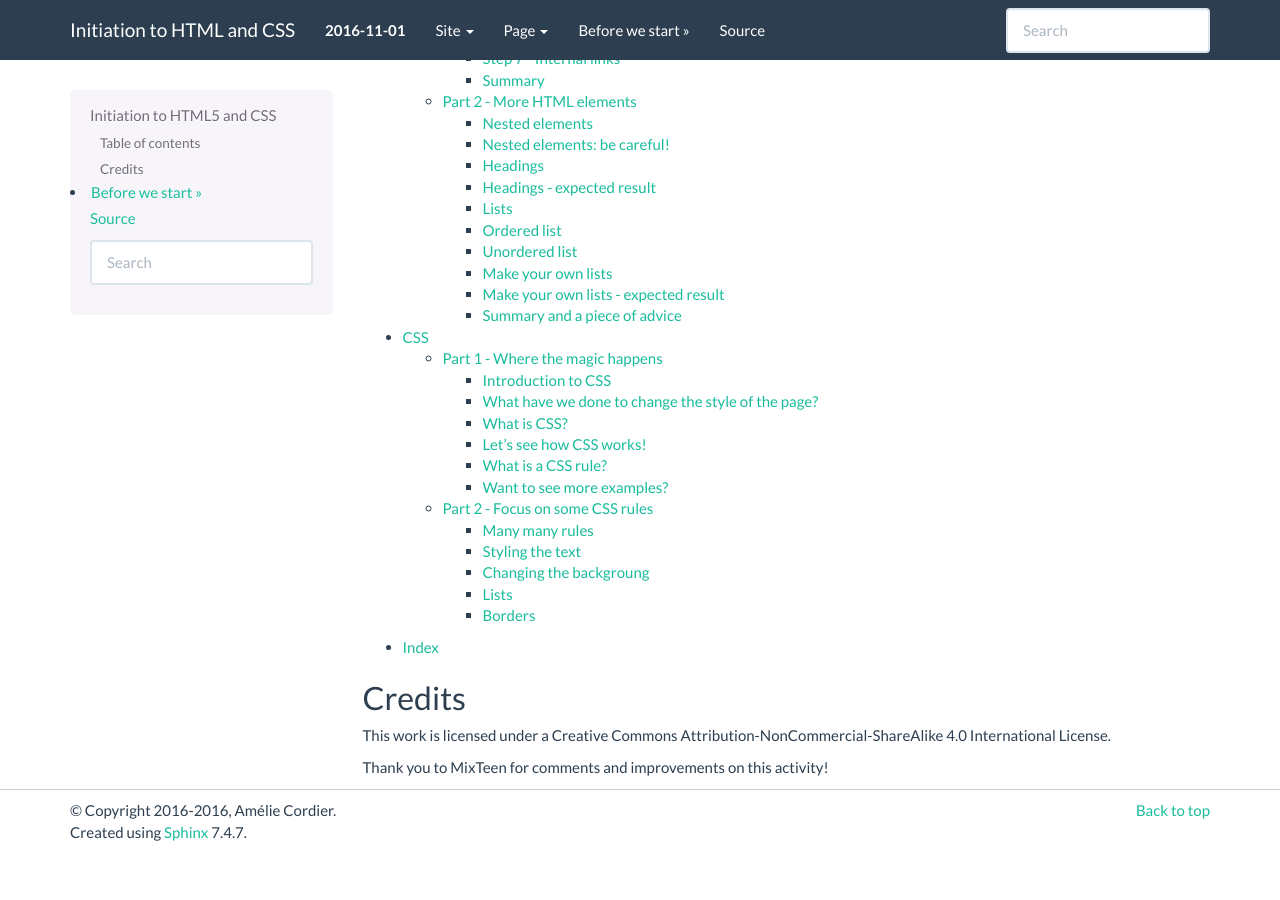
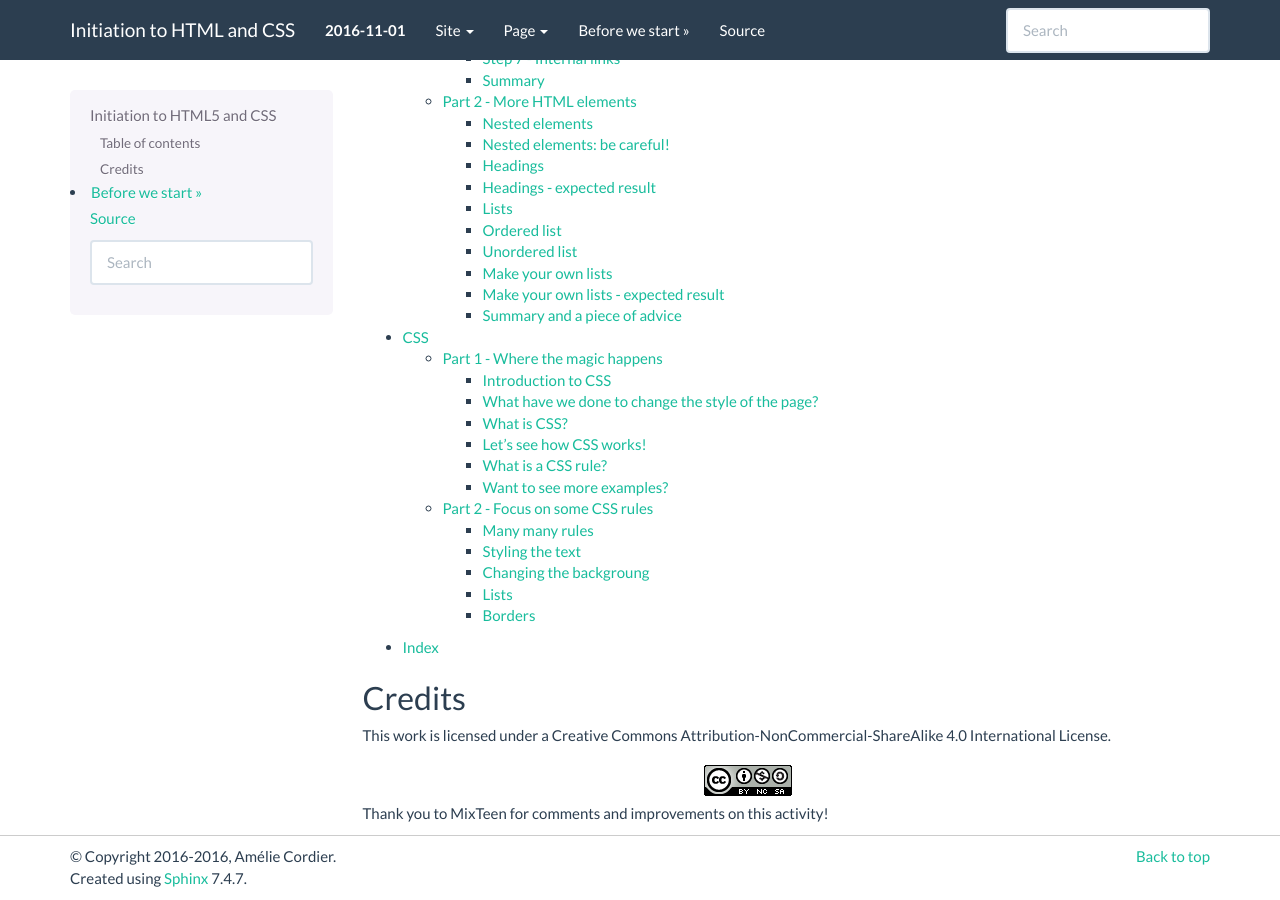
Before and after one commit to ameliecordier/initiationHTML, a Sphinx documentation site: the page built from documents/source/index.rst, in a window 1280 px wide and 900 px high, scrolled down 624 px. Built offline with Sphinx 7.4.7, drawn with Linux system fonts in a browser that asks for light colours; pages that are not in the unit, such as notebooks, are missing from menus; before the commit the page ends 1478 px from its top, so only the background shows below that.

Commit message:
Ajout de la licence

```diff
--- a/documents/source/index.rst
+++ b/documents/source/index.rst
@@ -25,5 +25,8 @@ Credits
 
 This work is licensed under a Creative Commons Attribution-NonCommercial-ShareAlike 4.0 International License.
 
+.. figure:: _static/cc-by-nc-sa.png
+    :align: center
+    :alt: CC-BY-NC-SA
 
 Thank you to MixTeen for comments and improvements on this activity!
```
Also changed, not shown: documents/source/_static/cc-by-nc-sa.png (added).
